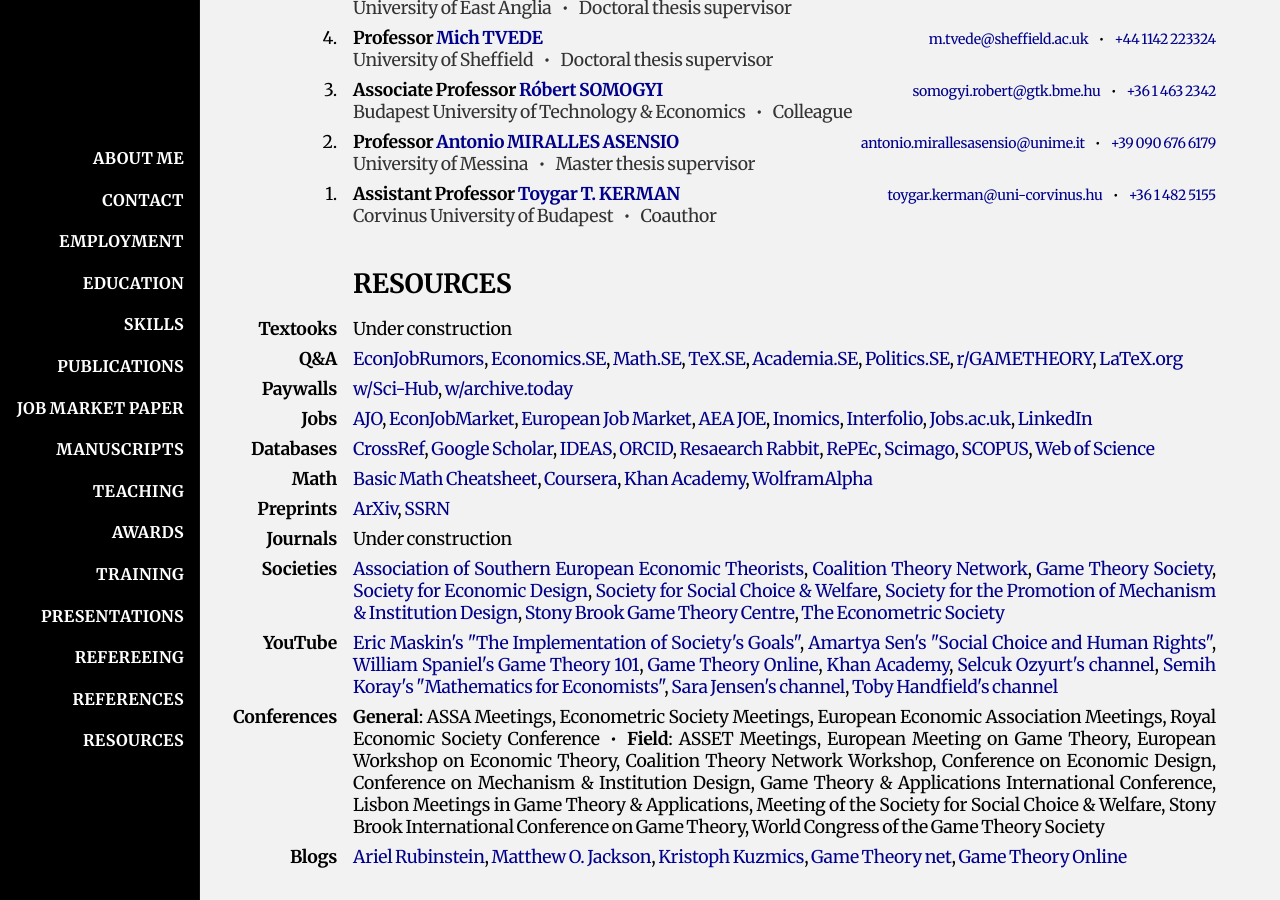
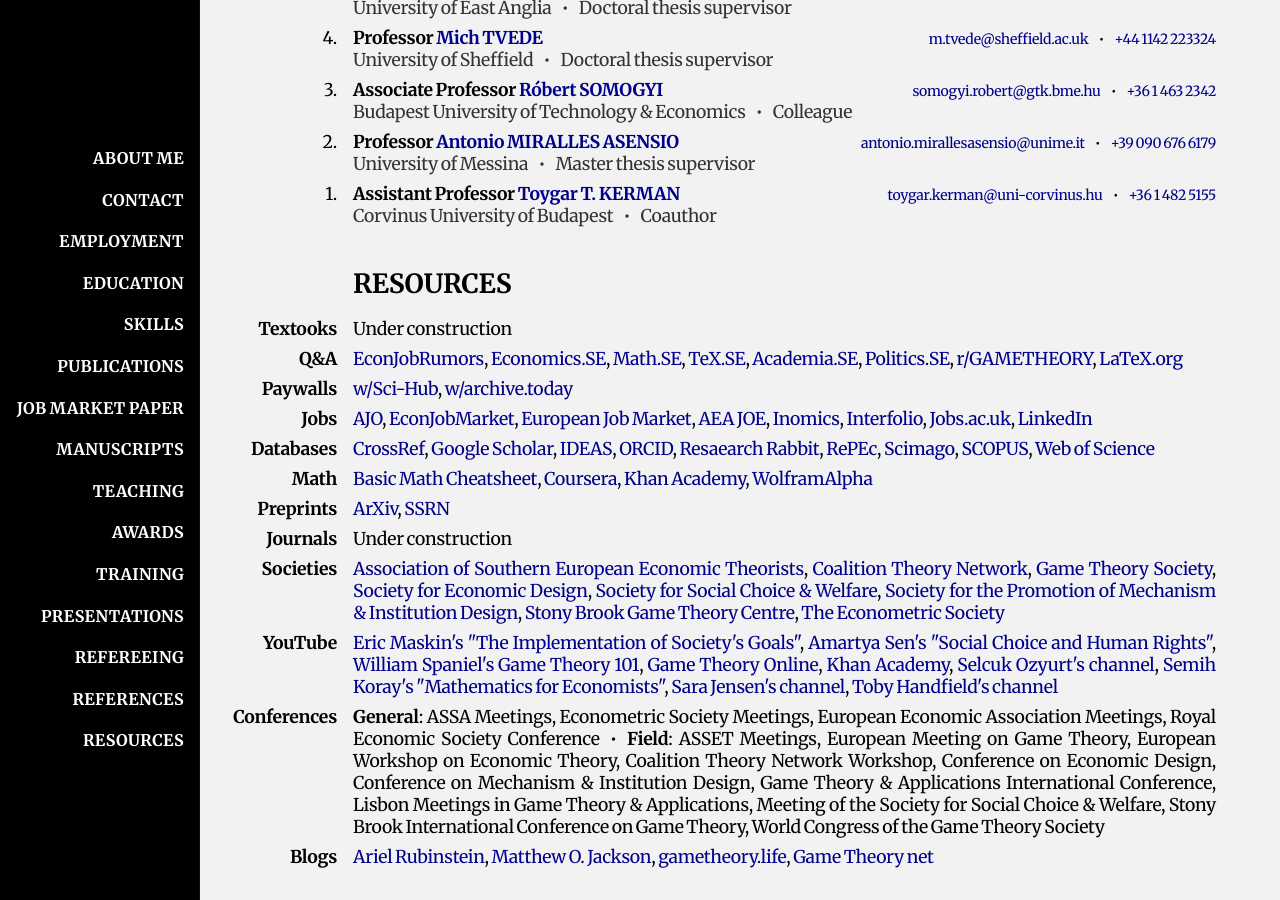
Before and after one commit to HectorHermidaRivera/hectorhermidarivera.github.io, a Jekyll site: the page built from index.md, in a window 1280 px wide and 900 px high, scrolled down 3143 px. Built offline with Jekyll 4.4.1, drawn with Linux system fonts in a browser that asks for light colours; a style sheet for code colours, icons or effects is not loaded.

Commit message:
Update index.md

```diff
--- a/index.md
+++ b/index.md
@@ -541,11 +541,11 @@ title: Home
   <div class="value"><a href="https://www.assetassoc.com">Association of Southern European Economic Theorists</a>, <a href="https://www.coalitiontheory.net">Coalition Theory Network</a>, <a href="https://gametheorysociety.org">Game Theory Society</a>, <a href="https://sites.google.com/site/societyforeconomicdesign/">Society for Economic Design</a>, <a href="https://scwsociety.org">Society for Social Choice & Welfare</a>, <a href="https://www.mechanism-design.org/society.php">Society for the Promotion of Mechanism & Institution Design</a>, <a href="https://gtcenter.org">Stony Brook Game Theory Centre</a>, <a href="https://www.econometricsociety.org">The Econometric Society</a></div>
 
   <div class="label"><b>YouTube</b></div>
-  <div class="value"><a href="">Eric Maskin's "The Implementation of Society's Goals"</a>, <a href="">Amartya Sen's "Social Choice and Human Rights"</a>, <a href="">William Spaniel's Game Theory 101</a>, <a href="">Game Theory Online</a>, <a href="">Khan Academy</a>, <a href="">Selcuk Ozyurt's channel</a>, <a href="">Semih Koray's "Mathematics for Economists"</a>, <a href="">Sara Jensen's channel</a>, <a href="">Toby Handfield's channel</a></div>
+  <div class="value"><a href="https://www.youtube.com/watch?v=mSWl3ZWGm-o">Eric Maskin's "The Implementation of Society's Goals"</a>, <a href="https://www.youtube.com/watch?v=DeUr3dO-zVs">Amartya Sen's "Social Choice and Human Rights"</a>, <a href="https://www.youtube.com/playlist?list=PLKI1h_nAkaQoDzI4xDIXzx6U2ergFmedo">William Spaniel's Game Theory 101</a>, <a href="https://www.youtube.com/c/gametheoryonline/featured">Game Theory Online</a>, <a href="https://www.youtube.com/@khanacademy">Khan Academy</a>, <a href="https://www.youtube.com/@selcukozyurt/playlists">Selcuk Ozyurt's channel</a>, <a href="https://www.youtube.com/playlist?list=PL5B3KLQNAC5iy7YKlEdHKiAbo5SuiAHE1">Semih Koray's "Mathematics for Economists"</a>, <a href="https://www.youtube.com/@sarajensen3039">Sara Jensen's channel</a>, <a href="https://www.youtube.com/@TobyHandfield">Toby Handfield's channel</a></div>
 
   <div class="label"><b>Conferences</b></div>
   <div class="value"><b>General</b>: ASSA Meetings, Econometric Society Meetings, European Economic Association Meetings, Royal Economic Society Conference<span style="margin:10px;">•</span><b>Field</b>: ASSET Meetings, European Meeting on Game Theory, European Workshop on Economic Theory, Coalition Theory Network Workshop, Conference on Economic Design, Conference on Mechanism & Institution Design, Game Theory & Applications International Conference, Lisbon Meetings in Game Theory & Applications, Meeting of the Society for Social Choice & Welfare, Stony Brook International Conference on Game Theory, World Congress of the Game Theory Society</div>
 
   <div class="label"><b>Blogs</b></div>
-  <div class="value"><a href="">Ariel Rubinstein</a>, <a href="">Matthew O. Jackson</a>, <a href="">Kristoph Kuzmics</a>, <a href="">Game Theory net</a>, <a href="">Game Theory Online</a></div>
+  <div class="value"><a href="https://arielrubinstein.tau.ac.il">Ariel Rubinstein</a>, <a href="https://web.stanford.edu/~jacksonm/">Matthew O. Jackson</a>, <a href="https://gametheory.life">gametheory.life</a>, <a href="https://www.gametheory.net">Game Theory net</a></div>
 </div>
```
